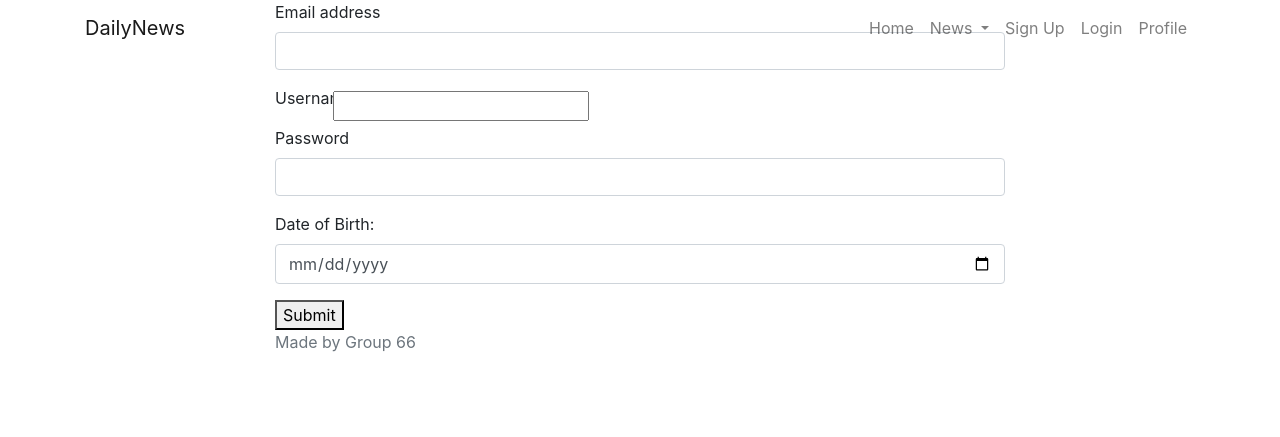
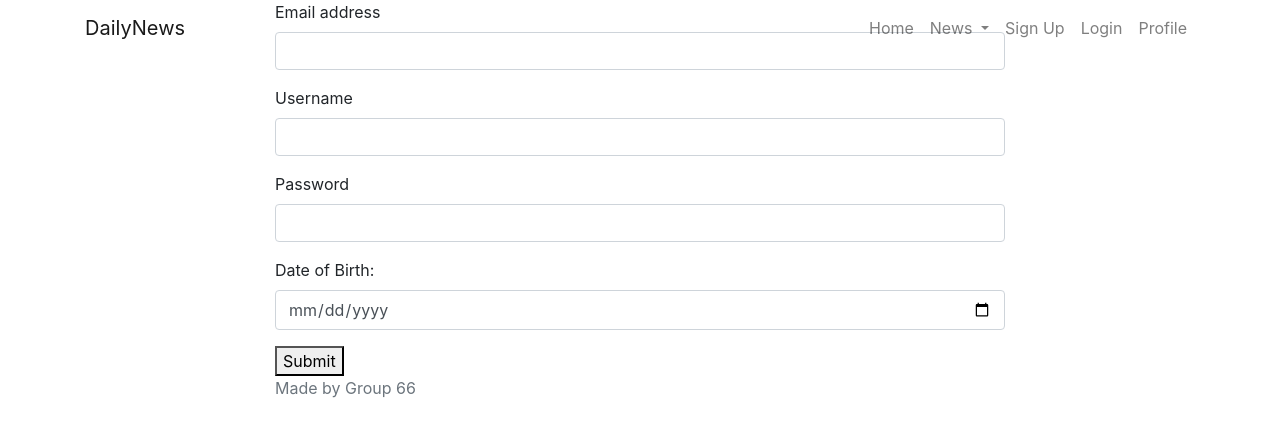
Before and after one commit to PhantomBlade18/WebProgrammingCWK3, a Django app: page /news/register/ in a window 1280 px wide. Shown: the top 437 px of the page. Run offline with Django 3.2, Linux system fonts and the light colour scheme; some libraries are stand-ins or nearby versions.

Commit message:
Fixed Conflict Fails, Reconnected after Kens merge

```diff
--- a/DailyNews/news/templates/news/base.html
+++ b/DailyNews/news/templates/news/base.html
@@ -21,7 +21,7 @@
 			<div class="collapse navbar-collapse" id="navbarResponsive">
 				<ul class="navbar-nav ml-auto">
 					<li class="nav-item">
-						<a class="nav-link" href="">Home</a>
+						<a class="nav-link" href="{% url 'index' %}">Home</a>
 					</li>
 					<li class="nav-item dropdown">
 		        <a class="nav-link dropdown-toggle" href="#" id="navbarDropdown" role="button" data-toggle="dropdown" aria-haspopup="true" aria-expanded="false">
@@ -34,7 +34,7 @@
 		        </div>
 		      </li>
 					<li class="nav-item">
-						<a class="nav-link" href="">Sign Up</a>
+						<a class="nav-link" href="{% url 'signup' %}">Sign Up</a>
 					</li>
 					<li class="nav-item">
 						<a class="nav-link" href="">Login</a>
--- a/DailyNews/news/templates/news/register.html
+++ b/DailyNews/news/templates/news/register.html
@@ -10,8 +10,8 @@
         <input id="registerEmail" type="email" class="form-control" name="email">
     </div>
     <div class="form-group">
-        <label id="emailRegister" class="form-check-label" for="username">Username</label>
-        <input id="registerMember" type="text" class="form-check-input" name="username">
+        <label id="usernamef"  for="username">Username</label>
+        <input id="registerMember" type="text" class="form-control" name="username">
     </div>
     <div class="form-group">
         <label for="registerPass">Password</label>
```
